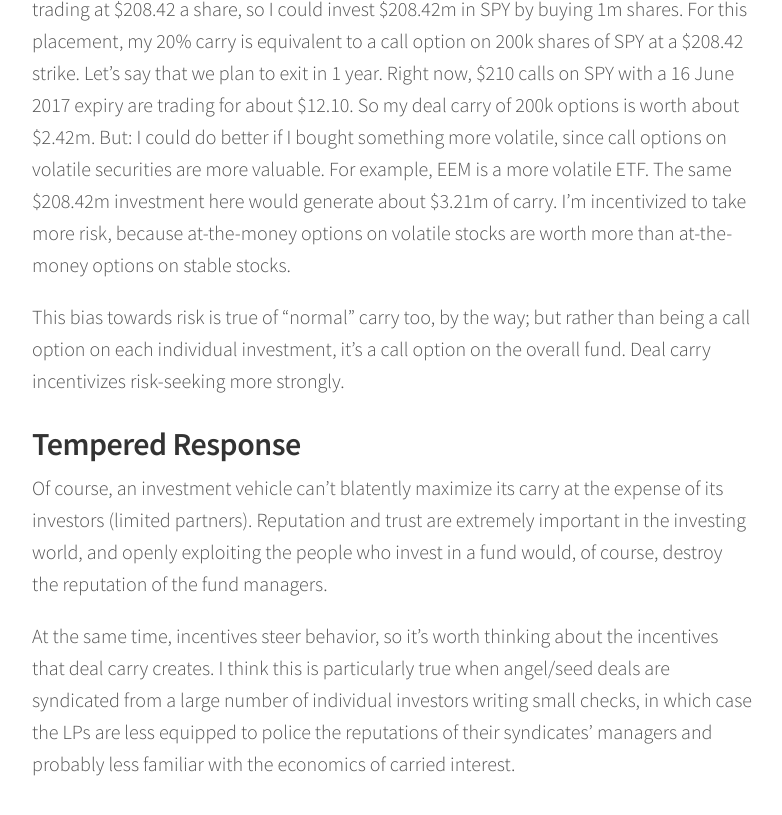
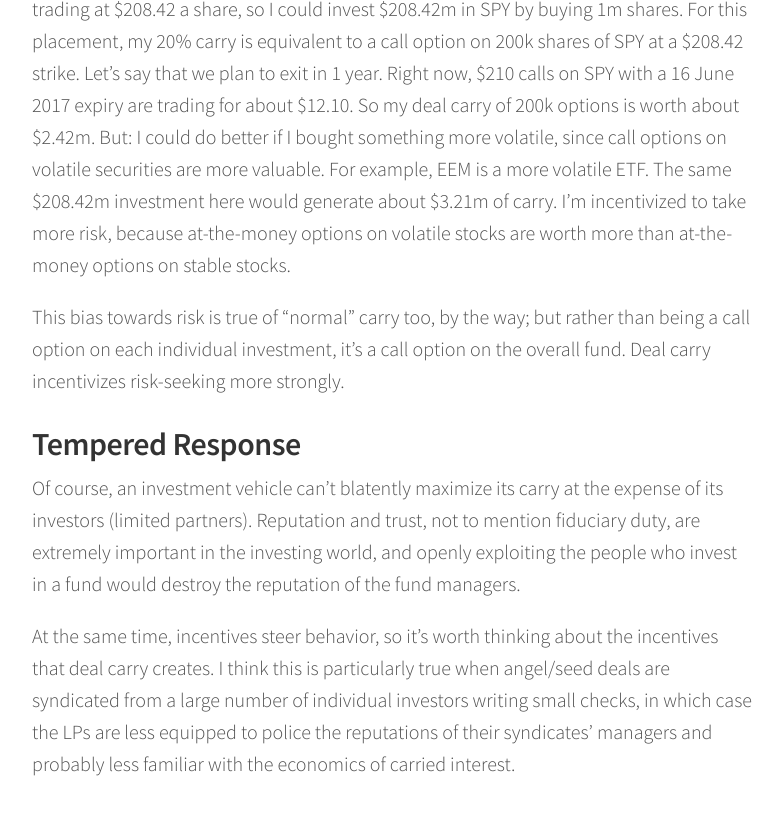
Before and after one commit to sl8r000/carried-interests, a Jekyll site: the page built from _posts/2016-06-21-deal-based-carry.md, in a window 1280 px wide and 900 px high, scrolled down 2134 px. Shown: the top 815 px of the window, without its empty margins (248-1030 px from the left). Built offline with Jekyll 4.4.1, drawn with Linux system fonts in a browser that asks for light colours.

Commit message:
carry again

```diff
--- a/_posts/2016-06-21-deal-based-carry.md
+++ b/_posts/2016-06-21-deal-based-carry.md
@@ -26,6 +26,6 @@ This bias towards risk is true of "normal" carry too, by the way; but rather tha
 
 ## Tempered Response
 
-Of course, an investment vehicle can't blatently maximize its carry at the expense of its investors (limited partners). Reputation and trust are extremely important in the investing world, and openly exploiting the people who invest in a fund would, of course, destroy the reputation of the fund managers.
+Of course, an investment vehicle can't blatently maximize its carry at the expense of its investors (limited partners). Reputation and trust, not to mention fiduciary duty, are extremely important in the investing world, and openly exploiting the people who invest in a fund would destroy the reputation of the fund managers.
 
 At the same time, incentives steer behavior, so it's worth thinking about the incentives that deal carry creates. I think this is particularly true when angel/seed deals are syndicated from a large number of individual investors writing small checks, in which case the LPs are less equipped to police the reputations of their syndicates' managers and probably less familiar with the economics of carried interest.
```
